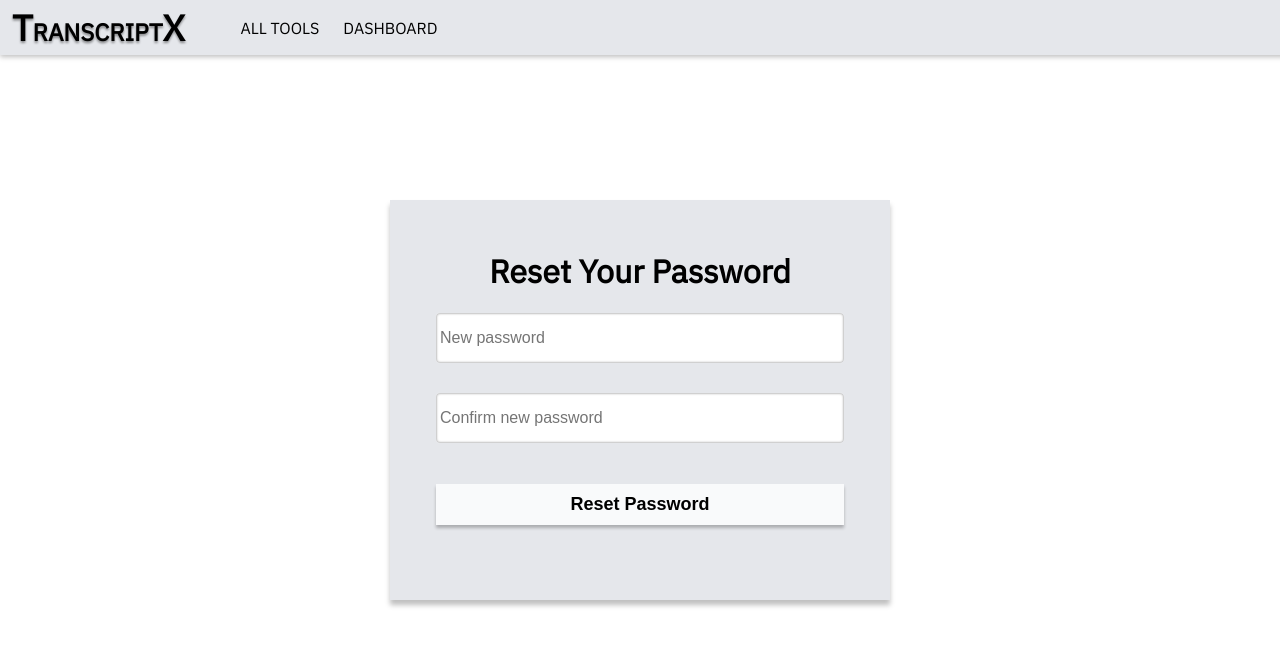
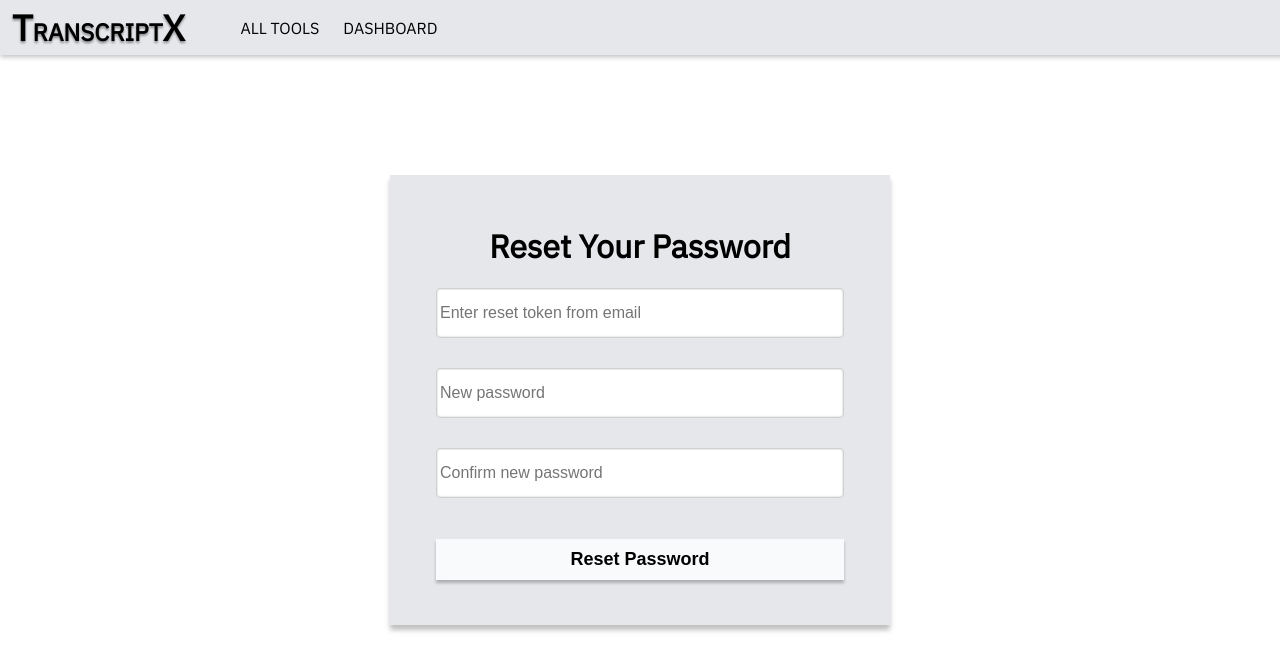
Before and after one commit to TranscriptX/FE, a React (Vite) app: page /reset-password in a window 1280 px wide. Shown: the top 670 px of the page. Built offline with nearby package versions, Linux system fonts and the light colour scheme; no server answers.

Commit message:
Finish Backend Integration on all Authentication

```diff
--- a/src/components/Navbar.tsx
+++ b/src/components/Navbar.tsx
@@ -12,7 +12,6 @@ const Navbar = (props: NavbarType) => {
     const [isDropdownOpen, setDropdownOpen] = useState(false);
     const [showProfileIcon, setShowProfileIcon] = useState(true);
     const [userName, setUserName] = useState("User");
-    const [tokenValid, setTokenValid] = useState(true);
 
     const hideProfileForPages = ["Login", "Register", "Forgot", "Reset"];
     const shouldHideProfile = hideProfileForPages.includes(props.currentPage);
@@ -35,7 +34,7 @@ const Navbar = (props: NavbarType) => {
 
     const logout = () => {
         localStorage.removeItem("token");
-        localStorage.removeItem("name")
+        localStorage.removeItem("userId")
         navigate("/login");
     };
 
--- a/src/pages/Menu/DocumentSummarizer.tsx
+++ b/src/pages/Menu/DocumentSummarizer.tsx
@@ -105,7 +105,7 @@ const DocumentSummarizer = () => {
       )}
 
       <div className="bg-white min-h-screen flex justify-center items-center">
-        <div className="bg-white p-6 rounded-lg shadow-lg w-full max-w-[400px] mt-4">
+        <div className="bg-white p-6 rounded-lg shadow-lg w-full max-w-[450px] mt-4">
           <h1 className="text-3xl font-bold text-center mb-1">Document Summarizer</h1>
 
           {/* Deskripsi */}
--- a/src/pages/authentication/ForgotPage.tsx
+++ b/src/pages/authentication/ForgotPage.tsx
@@ -3,6 +3,7 @@ import { useNavigate } from "react-router";
 import axios from "axios";
 import Navbar from "../../components/Navbar";
 import checkSign from "../../assets/check-sign.svg";
+import API_PATH from "../../api/API_PATH";
 
 const ForgotPage = () => {
     const [email, setEmail] = useState("");
@@ -16,7 +17,7 @@ const ForgotPage = () => {
         setError("");
 
         try{
-            const response = await axios.post("API UNTUK KIRIM EMAIL VERIF", {
+            const response = await axios.post(`${API_PATH}/api/auth/request-password-reset`, {
                 email: email,
             });
 
@@ -75,9 +76,6 @@ const ForgotPage = () => {
                                 onChange={(e) => setEmail(e.target.value)}
                                 className={inputStyle}
                             />
-
-
-
                             <div>
                                 <button
                                     type="submit"
--- a/src/pages/authentication/ResetPage.tsx
+++ b/src/pages/authentication/ResetPage.tsx
@@ -1,13 +1,14 @@
-import { useState, useEffect } from "react";
+import { useState } from "react";
 import { useNavigate, useSearchParams } from "react-router-dom";
 import axios from "axios";
 import Navbar from "../../components/Navbar";
 import checkSign from "../../assets/check-sign.svg";
+import API_PATH from "../../api/API_PATH";
 
 const ResetPage = () => {
-    const [searchParams] = useSearchParams();
-    const token = searchParams.get("token");
+
     const navigate = useNavigate();
+    const [token, setToken] = useState("");
     const [showModal, setShowModal] = useState(false);
 
     const [newPassword, setNewPassword] = useState("");
@@ -19,29 +20,31 @@ const ResetPage = () => {
 
     const handleReset = async () => {
         setError("");
-        if (!newPassword || !confirmPassword) {
+
+        if (!token || !newPassword || !confirmPassword) {
             setError("All fields are required.");
             return;
         }
+
         if (newPassword !== confirmPassword) {
             setError("Passwords do not match.");
             return;
         }
 
-        const passwordRegex = /^(?=.*[a-z])(?=.*[A-Z])(?=.*\d)[A-Za-z\d]{8,}$/;
-        if (!passwordRegex.test(newPassword) && !passwordRegex.test(newPassword)){
+        const passwordRegex = /^(?=.*[a-z])(?=.*[A-Z])(?=.*\d)(?=.*[\W_]).{8,}$/;
+        if (!passwordRegex.test(newPassword)){
             setError("Password must be at least 8 characters long, contain at least one lowercase letter, one uppercase letter, and one number.");
             return;
         }
 
         try {
-            const response = await axios.post("/api/reset-password", {
+            const response = await axios.post(`${API_PATH}/api/auth/reset-password`, {
                 token,
-                newPassword,
+                new_password: newPassword,
             });
 
             if (response.status === 200) {
-                setSuccess(true);
+                setShowModal(true);
             }
         } catch (err) {
             setError("Reset failed. Token may be expired or invalid.");
@@ -70,7 +73,7 @@ const ResetPage = () => {
             )} */}
 
             <div className="min-h-screen flex justify-center items-center bg-white">
-                <div className="z-10 bg-color_secondary w-full max-w-[500px] min-h-[400px] flex flex-col align-items justify-content shadow-[0_5px_5px_rgba(0,0,0,0.25)]">
+                <div className="z-10 bg-color_secondary w-full max-w-[500px] min-h-[450px] flex flex-col align-items justify-content shadow-[0_5px_5px_rgba(0,0,0,0.25)]">
                     <form
                         className="space-y-[12px] flex flex-col items-center"
                         onSubmit={(e) => {
@@ -80,6 +83,13 @@ const ResetPage = () => {
                     >
                         <h1 className="text-2xl font-bold mb-4 text-center mt-[50px]">Reset Your Password</h1>
                         {error && <p className="text-[red] px-[4px] py-[4px] mb-[10px] ml-[42px] mr-[42px] bg-light_red max-w-[400px]">{error}</p>}
+                        <input
+                            type="text"
+                            placeholder="Enter reset token from email"
+                            value={token}
+                            onChange={(e) => setToken(e.target.value)}
+                            className={inputStyle}
+                        />
                         <input
                             type="password"
                             placeholder="New password"
```
Also changed, not shown: 1 other file (tests, documents, lock files or other folders).
